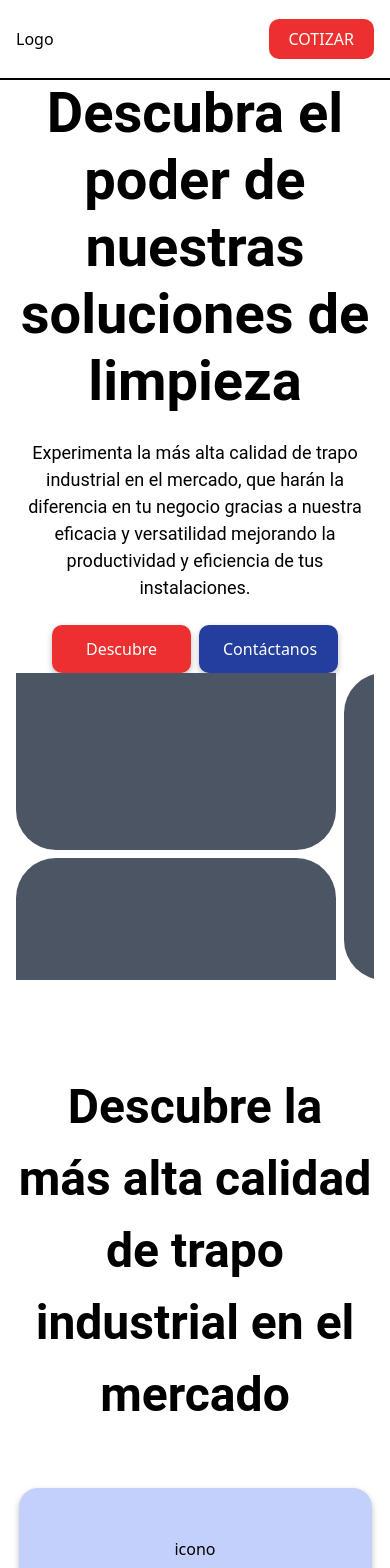
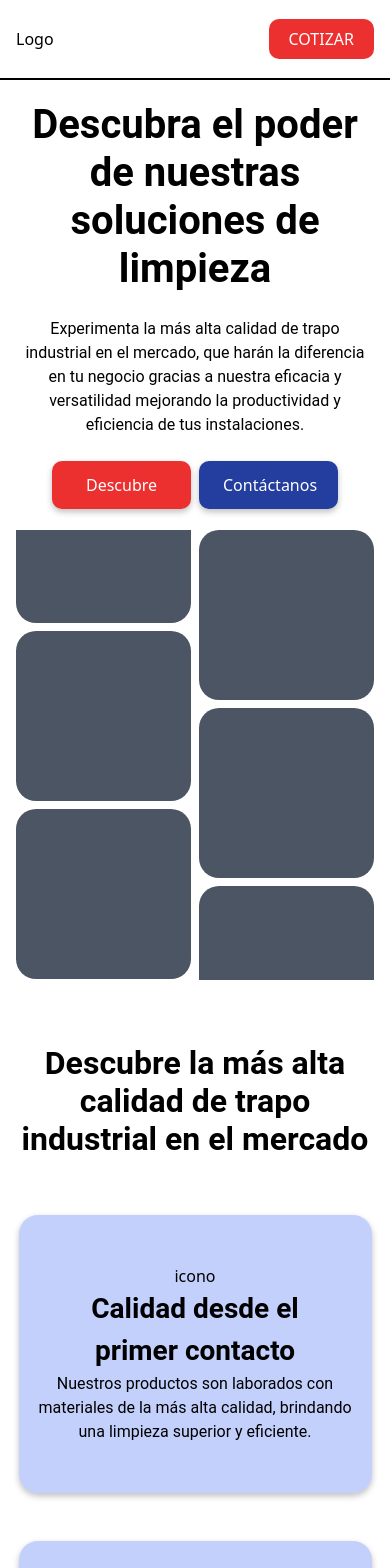
Before and after one commit to hyzmael88/marshallweb, a Next.js app: page / in a window 390 px wide. Shown: the top 1568 px of the page. Built offline with nearby package versions, Linux system fonts and the light colour scheme.

Commit message:
Update styling in Acerca, Hero, and HotspotImage components

```diff
--- a/src/components/Acerca.jsx
+++ b/src/components/Acerca.jsx
@@ -21,10 +21,10 @@ function Acerca() {
     ]
 
     return (
-        <div className='w-full h-full flex flex-col justify-center items-center pt-[91px] pb-[75px] gap-[57px] px-4 lg:px-14'>
-                <h2 className='font-header font-bold text-[48px] w-full lg:w-[856px] text-center'>Descubre la más alta calidad
+        <div className='w-full h-full flex flex-col justify-center items-center pt-[64px] lg:pt-[91px] pb-[48px] lg:pb-[75px] gap-[57px] px-4 lg:px-14'>
+                <h2 className='font-header font-bold text-[32px] lg:text-[48px] leading-[38px] w-full lg:w-[856px] text-center'>Descubre la más alta calidad
 de trapo industrial en el mercado</h2>
-<div className='w-full h-full flex flex-col lg:flex-row justify-between items-center '>
+<div className='w-full h-full flex flex-col lg:flex-row justify-between items-center gap-[48px] lg:gap-[0px] '>
     {
         info.map((item, index) => (
             <div key={index} className='w-[353px] h-[278px] rounded-[19px] bg-[#3D65F3]/30
--- a/src/components/Hero.jsx
+++ b/src/components/Hero.jsx
@@ -6,10 +6,10 @@ function Hero() {
     <div className="w-full px-4 lg:px-14 h-[900px] flex flex-col lg:flex-row ">
       <div className="w-full h-full flex flex-col justify-center items-center">
         <div className="w-full flex flex-col gap-[24px]">
-          <h1 className="font-header font-bold leading-[67px] text-[56px] w-full lg:w-[576px] text-center lg:text-start">
+          <h1 className="font-header font-bold leading-[48px] lg:leading-[67px] text-[40px] lg:text-[56px] w-full lg:w-[576px] text-center lg:text-start">
             Descubra el poder de nuestras soluciones de limpieza
           </h1>
-          <p className="w-full lg:w-[576px] font-paragraph text-[18px] font-normal leading-[27px] text-center lg:text-start">
+          <p className="w-full lg:w-[576px] font-paragraph text-[16px] lg:text-[18px] font-normal leading-[24px] lg:leading-[27px] text-center lg:text-start ">
             Experimenta la más alta calidad de trapo industrial en el mercado,
             que harán la diferencia en tu negocio gracias a nuestra eficacia y
             versatilidad mejorando la productividad y eficiencia de tus
@@ -26,27 +26,29 @@ function Hero() {
         </div>
       </div>
       <div className="w-full h-full flex flex-row overflow-hidden gap-2">
-        <div className="w-full h-full  flex flex-col gap-2 transform -translate-y-[130px] ">
-          <div className="w-full h-full bg-gray-600 rounded-[40px]">
-            <div className="w-[320px] h-[340px]"/>
+        <div className="w-full h-full  flex flex-col gap-2 transform -translate-y-[77px] lg:-translate-y-[130px] ">
+
+          <div className="w-full h-full bg-gray-600 rounded-[20px] lg:rounded-[40px]">
+            <div className="w-[160px] lg:w-[320px] h-[170px] lg:h-[340px]"/>
             </div>
-            <div className="w-full h-full bg-gray-600 rounded-[40px]">
-              <div className="w-[320px] h-[340px]"/>
+            <div className="w-full h-full bg-gray-600 rounded-[20px] lg:rounded-[40px]">
+              <div className="w-[160px] lg:w-[320px] h-[170px] lg:h-[340px]"/>
             </div>
-            <div className="w-full h-full bg-gray-600 rounded-[40px]">
-              <div className="w-[320px] h-[340px]"/>
+            <div className="w-full h-full bg-gray-600 rounded-[20px] lg:rounded-[40px]">
+              <div className="w-[160px] lg:w-[320px] h-[170px] lg:h-[340px]"/>
+
             </div>
 
         </div>
         <div className="h-full w-full flex flex-col  gap-2 ">
-          <div className="w-full h-full bg-gray-600 rounded-[40px]">
-            <div className="w-[320px] h-[340px]"></div>
+          <div className="w-full h-full bg-gray-600 rounded-[20px] lg:rounded-[40px]">
+            <div className="w-[160px] lg:w-[320px] h-[170px] lg:h-[340px]"></div>
           </div>
-          <div className="w-full h-full bg-gray-600 rounded-[40px]">
-            <div className="w-[320px] h-[340px]"></div>
+          <div className="w-full h-full bg-gray-600 rounded-[20px] lg:rounded-[40px]">
+            <div className="w-[160px] lg:w-[320px] h-[170px] lg:h-[340px]"></div>
           </div>
-          <div className="w-full h-full bg-gray-600 rounded-[40px]">
-            <div className="w-[320px] h-[340px]"></div>
+          <div className="w-full h-full bg-gray-600 rounded-[20px] lg:rounded-[40px]">
+            <div className="w-[160px] lg:w-[320px] h-[170px] lg:h-[340px]"></div>
           </div>
         </div>
       </div>
--- a/src/components/HotspotImage.jsx
+++ b/src/components/HotspotImage.jsx
@@ -2,19 +2,19 @@ import React from 'react'
 
 function HotspotImage() {
   return (
-    <div className='w-full h-[863px] flex flex-col-reverse lg:flex-row justify-between items-center  px-4 lg:px-14 bg-brand-primary'>
+    <div className='w-full h-[863px] flex flex-col lg:flex-row justify-between items-center  px-4 lg:px-14 bg-brand-primary'>
         <div className='w-full h-full flex flex-col items-center justify-center text-white gap-[29px]'>
-            <h2 className='w-[721px] font-header text-[49px] font bold leading-[59px] '>
+            <h2 className='w-full lg:w-[721px] font-header text-[32px] lg:text-[49px] font-bold leading-[38px] lg:leading-[59px] '>
             Transforma tu entorno con la limpieza que sólo nuestro producto puede ofrecer
             </h2>
-            <p className='w-[721px] text-[22px] font-paragraph leading-[33px] '>
+            <p className='w-full lg:w-[721px] text-[18px] lg:text-[22px] font-paragraph leading-[27px] lg:leading-[33px] '>
             Ya sea que estés en la industria de la manufactura, la construcción, la automotriz o cualquier otro campo, nuestros trapos pueden ayudarte a mejorar la eficiencia y la productividad.
             </p>
 
         </div>
-        <div className='w-full h-full flex flex-col items-end justify-center'>
+        <div className='w-full h-full flex flex-col items-center lg:items-end justify-start lg:justify-center'>
 
-            <div className='w-[532px] h-[640px] rounded-[69px] bg-gray-300 shadow-brand'></div>
+            <div className='w-[335px] h-[348px] lg:w-[532px] lg:h-[640px] rounded-[20px] lg:rounded-[69px] bg-gray-300 shadow-brand'></div>
         </div>
 
 
```
